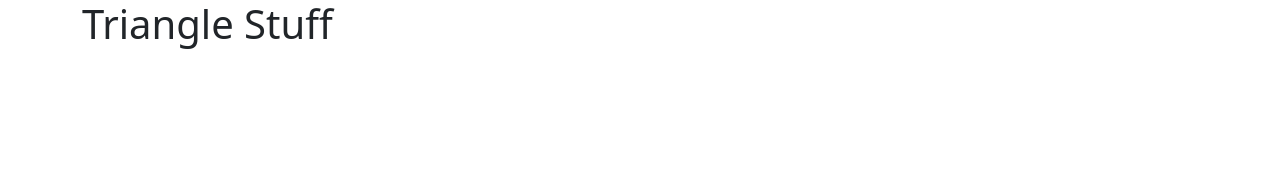
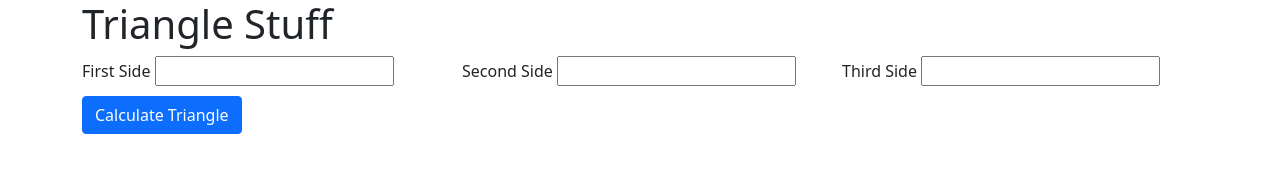
Before and after one commit to AlyxMoon/epicodus-week02-triangle-tracker, a plain HTML site: page index.html in a window 1280 px wide. Drawn offline with nearby package versions, Linux system fonts and the light colour scheme.

Commit message:
add HTML for the user input
Co-authored-by: Garrett Broughton <gbrough@gmail.com>

```diff
--- a/css/styles.css
+++ b/css/styles.css
@@ -0,0 +1,3 @@
+.btn {
+margin-top: 10px;
+}
--- a/index.html
+++ b/index.html
@@ -16,6 +16,29 @@
 <body>
   <div class="container">
     <h1>Triangle Stuff</h1>
+
+    <form class="row">
+      <div class="col-4">
+        <label for="side1">First Side</label>
+        <input id="side1" type="number" />
+      </div>
+
+      <div class="col-4">
+        <label for="side2">Second Side</label>
+        <input id="side2" type="number" />
+      </div>
+
+      <div class="col-4">
+        <label for="side3">Third Side</label>
+        <input id="side3" type="number" />
+      </div>
+
+      <div class="col-12">
+        <button type="submit" class="btn btn-primary">
+          Calculate Triangle
+        </button>
+      </div>
+    </form>
   </div>
 </body>
 </html>
--- a/js/scripts.js
+++ b/js/scripts.js
@@ -0,0 +1,7 @@
+$(document).ready(function () {
+  $('form').submit(function (event) {
+    event.preventDefault()
+
+    console.log('do stuff')
+  })
+})
```
Also changed, not shown: 1 other file.
